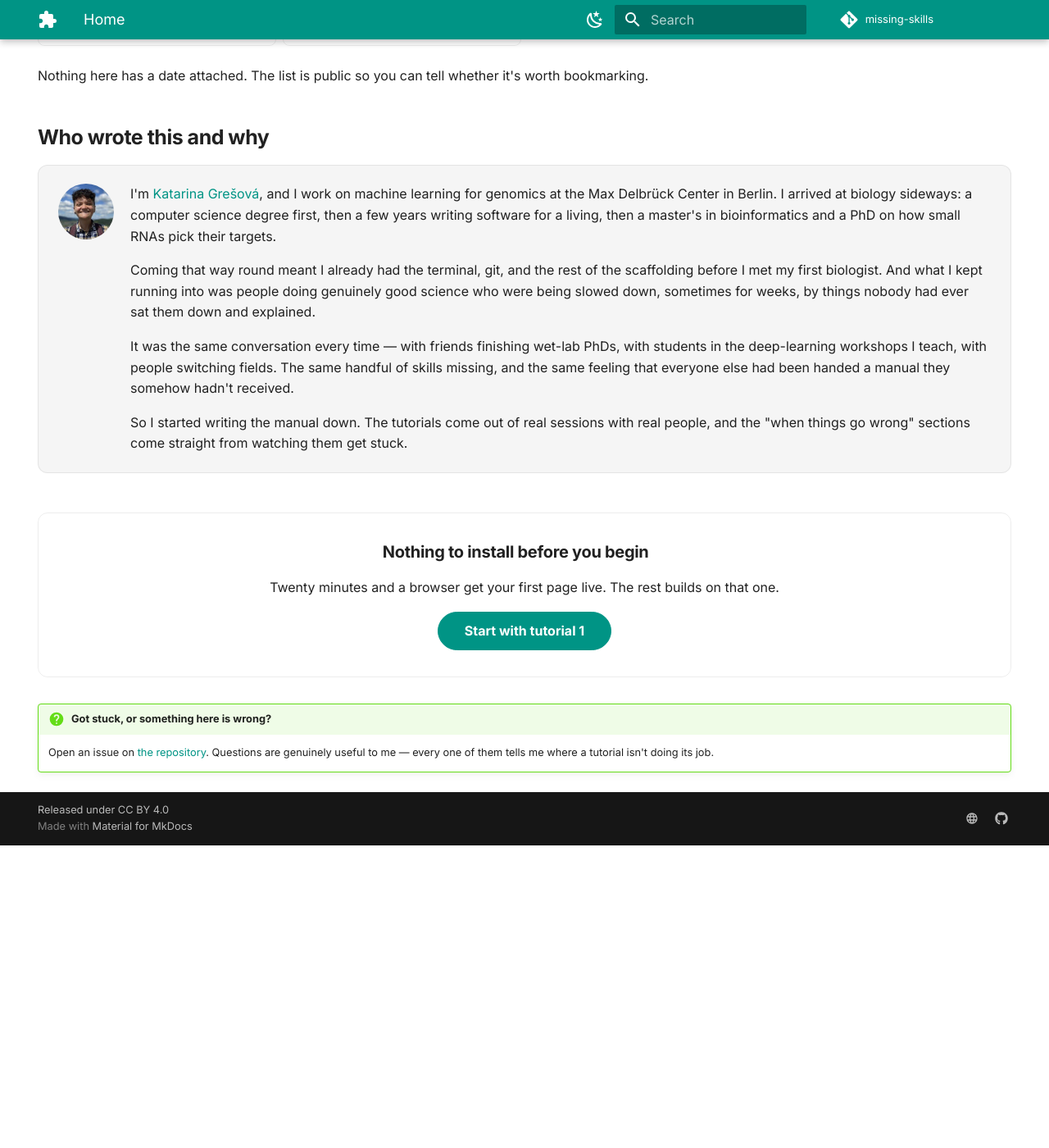
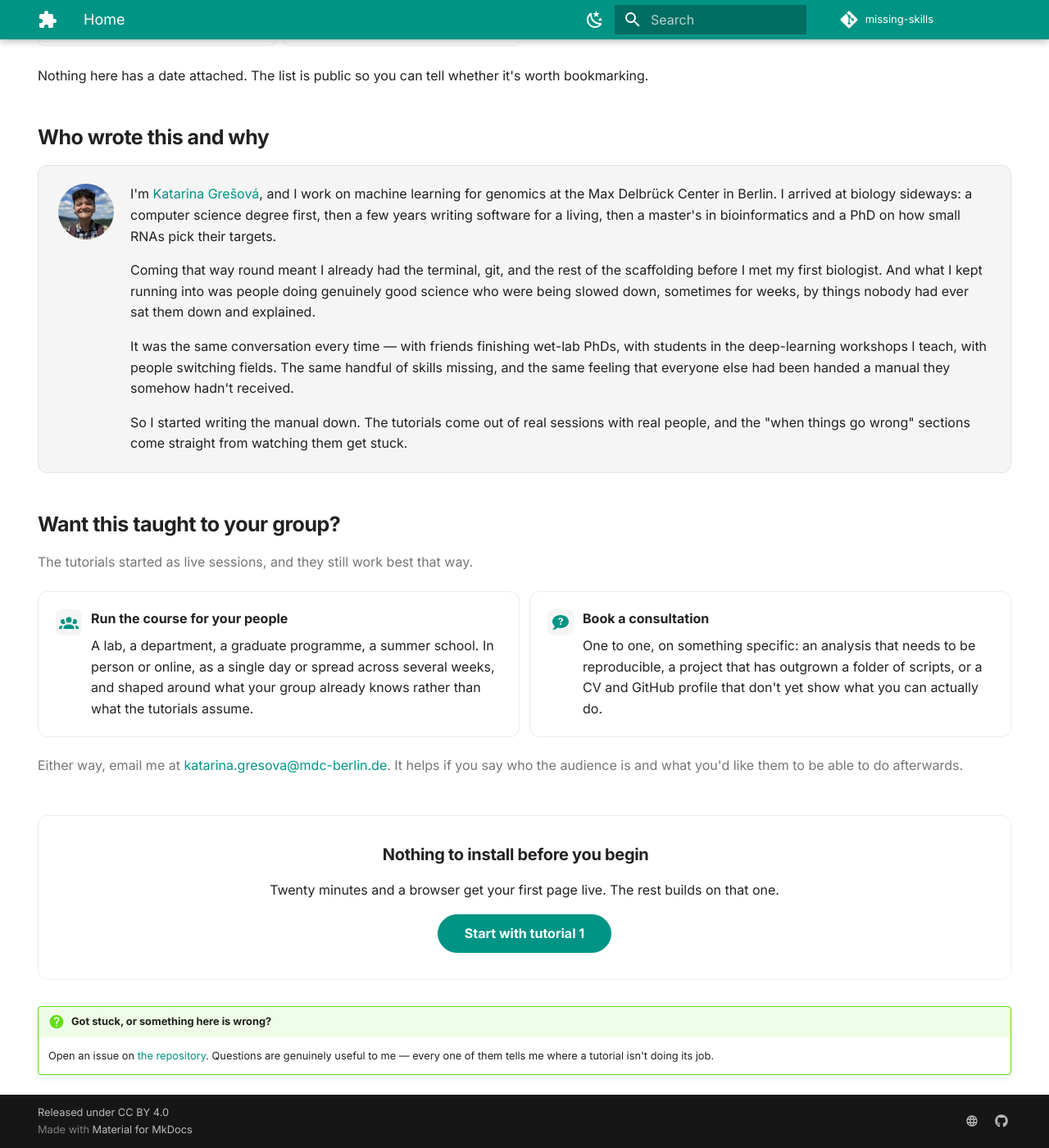
Before and after one commit to katarinagresova/missing-skills, an MkDocs documentation site: the page built from docs/index.md, in a window 1280 px wide and 1400 px high, scrolled down 2160 px. Shown: the whole window at 82% size. Built offline with MkDocs 1.6.1 and Material for MkDocs 9.7.7, drawn with Linux system fonts in a browser that asks for light colours; comment, search, counter and statistics services are not loaded; before the commit the page ends 3191 px from its top, so only the background shows below that.

Commit message:
Add teaching and consulting section to index and style updates

```diff
--- a/docs/index.md
+++ b/docs/index.md
@@ -163,6 +163,34 @@ people, and the "when things go wrong" sections come straight from watching them
 
 </div>
 
+## Want this taught to your group?
+
+The tutorials started as live sessions, and they still work best that way.
+{ .ms-section-lede }
+
+<div class="ms-offer" markdown>
+
+-   <span class="ms-offer__icon">:material-account-group:{ .lg }</span>
+    **Run the course for your people**
+
+    A lab, a department, a graduate programme, a summer school. In person or online, as a
+    single day or spread across several weeks, and shaped around what your group already
+    knows rather than what the tutorials assume.
+
+-   <span class="ms-offer__icon">:material-chat-question:{ .lg }</span>
+    **Book a consultation**
+
+    One to one, on something specific: an analysis that needs to be reproducible, a
+    project that has outgrown a folder of scripts, or a CV and GitHub profile that don't
+    yet show what you can actually do.
+
+</div>
+
+Either way, email me at
+[katarina.gresova@mdc-berlin.de](mailto:katarina.gresova@mdc-berlin.de). It helps if you say
+who the audience is and what you'd like them to be able to do afterwards.
+{ .ms-offer__foot }
+
 <div class="ms-cta" markdown>
 
 ### Nothing to install before you begin
--- a/docs/stylesheets/extra.css
+++ b/docs/stylesheets/extra.css
@@ -477,6 +477,62 @@
   margin-bottom: 0;
 }
 
+/* --- Teaching and consulting --------------------------------------------- */
+
+.md-typeset .ms-offer > ul {
+  display: grid;
+  grid-template-columns: repeat(auto-fit, minmax(15rem, 1fr));
+  gap: 0.6rem;
+  margin: 0 0 1.1rem;
+  padding: 0;
+  list-style: none;
+}
+
+.md-typeset .ms-offer > ul > li {
+  position: relative;
+  margin: 0;
+  padding: 1rem 1.1rem 1rem 3.2rem;
+  border: 0.05rem solid var(--md-default-fg-color--lightest);
+  border-radius: var(--ms-radius);
+  background: var(--md-default-bg-color);
+}
+
+.md-typeset .ms-offer > ul > li > :first-child {
+  margin-top: 0;
+}
+
+.md-typeset .ms-offer > ul > li > :last-child {
+  margin-bottom: 0;
+}
+
+/* Same tinted tile as the tutorial cards, aligned with the heading beside it. */
+.md-typeset .ms-offer .ms-offer__icon {
+  position: absolute;
+  top: 1.05rem;
+  left: 1.05rem;
+  display: flex;
+  align-items: center;
+  justify-content: center;
+  width: 1.6rem;
+  height: 1.6rem;
+  border-radius: var(--ms-radius-sm);
+  background: var(--md-code-bg-color);
+  color: var(--md-primary-fg-color);
+}
+
+[data-md-color-scheme="slate"] .md-typeset .ms-offer .ms-offer__icon {
+  color: var(--md-accent-fg-color);
+}
+
+.md-typeset .ms-offer .ms-offer__icon .twemoji {
+  display: flex;
+}
+
+.md-typeset .ms-offer__foot {
+  margin-bottom: 0;
+  color: var(--md-default-fg-color--light);
+}
+
 /* --- Closing call to action ---------------------------------------------- */
 
 .md-typeset .ms-cta {
```
